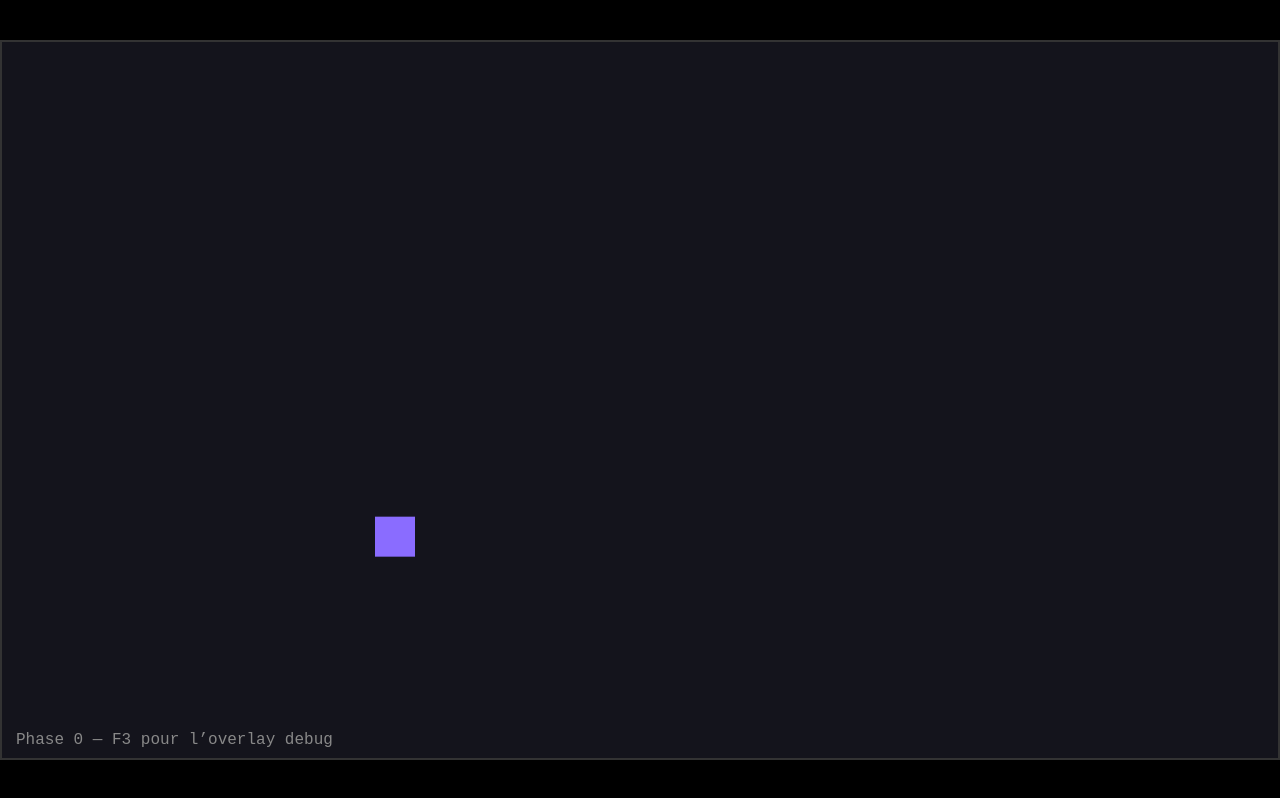
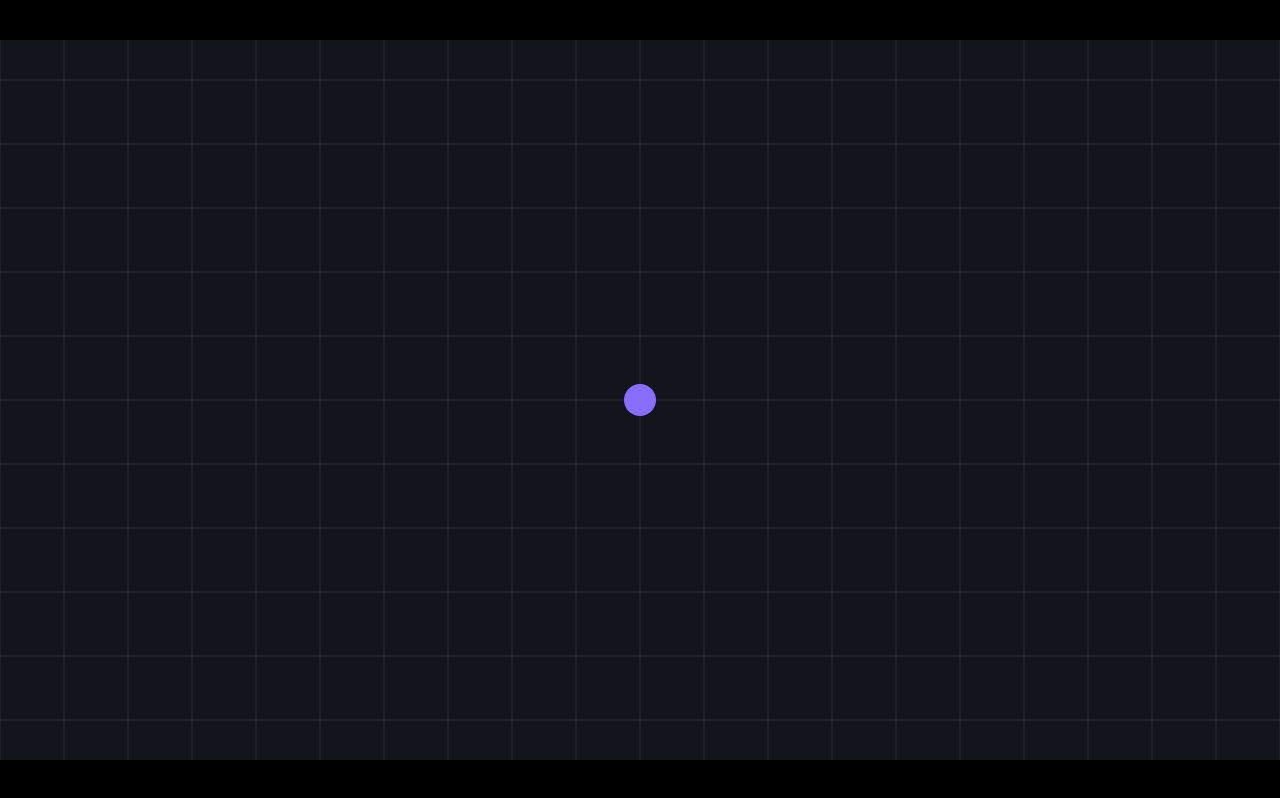
Before and after one commit to aGgm0/survivor, a website built with Vite: page index.html in a window 1280 px wide. Built offline with nearby package versions, Linux system fonts and the light colour scheme.

Commit message:
feat: déplacement du joueur, caméra et pause (Phase 1)
- Input clavier via event.code (ZQSD sur AZERTY, WASD sur QWERTY, flèches)
- Joueur avec diagonale normalisée, stats dans src/data/player.ts
- Caméra rigide centrée sur le joueur + grille de fond infinie
- Interpolation au rendu (alpha) pour un mouvement fluide à 144/240 Hz
- Pause simple (Échap / P) avec overlay HTML
- Suppression de la scène de démo, tests du joueur et de la normalisation

Co-Authored-By: Claude Opus 5.5 <noreply@anthropic.com>

```diff
--- /dev/null
+++ b/src/core/Camera.ts
@@ -0,0 +1,41 @@
+import { LOGICAL_HEIGHT, LOGICAL_WIDTH } from './Renderer';
+
+/**
+ * Caméra 2D. Les entités ont des coordonnées "monde" ; la caméra décale le dessin
+ * pour que le point qu'elle regarde (x, y) apparaisse au centre de l'écran.
+ */
+export class Camera {
+  /** Point du monde au centre de l'écran. */
+  x = 0;
+  y = 0;
+
+  /** Bords du monde visibles à l'écran (pour ne dessiner que ce qui se voit). */
+  get left(): number {
+    return this.x - LOGICAL_WIDTH / 2;
+  }
+  get top(): number {
+    return this.y - LOGICAL_HEIGHT / 2;
+  }
+  get right(): number {
+    return this.x + LOGICAL_WIDTH / 2;
+  }
+  get bottom(): number {
+    return this.y + LOGICAL_HEIGHT / 2;
+  }
+
+  lookAt(x: number, y: number): void {
+    this.x = x;
+    this.y = y;
+  }
+
+  /** À partir d'ici, on dessine en coordonnées monde. Toujours fermer avec `end()`. */
+  begin(ctx: CanvasRenderingContext2D): void {
+    ctx.save();
+    ctx.translate(-this.left, -this.top);
+  }
+
+  /** Retour aux coordonnées écran (pour dessiner du texte fixe par-dessus, par exemple). */
+  end(ctx: CanvasRenderingContext2D): void {
+    ctx.restore();
+  }
+}
--- a/src/core/Game.ts
+++ b/src/core/Game.ts
@@ -1,6 +1,7 @@
 import type { Renderer } from './Renderer';
 import type { Scene } from './Scene';
 import type { DebugOverlay } from './DebugOverlay';
+import type { Input } from './Input';
 
 /** 60 updates de logique par seconde, quel que soit le FPS de l'écran. */
 export const FIXED_STEP = 1 / 60;
@@ -27,6 +28,7 @@ export class Game {
   constructor(
     private readonly renderer: Renderer,
     private readonly debug: DebugOverlay,
+    private readonly input: Input,
   ) {
     // Onglet caché → on arrête la boucle. Au retour, on repart d'un temps propre
     // pour ne pas "rattraper" les secondes passées ailleurs.
@@ -64,12 +66,18 @@ export class Game {
 
     while (this.accumulator >= FIXED_STEP) {
       this.scene?.update(FIXED_STEP);
+      this.input.endUpdate();
       this.debug.countUpdate();
       this.accumulator -= FIXED_STEP;
     }
 
+    // Interpolation : l'accumulateur contient le temps "pas encore simulé".
+    // alpha = 0,4 → on est à 40 % du chemin vers la prochaine update, donc on dessine
+    // les entités à 40 % entre leur position précédente et l'actuelle. Mouvement fluide à 144/240 Hz.
+    const alpha = this.accumulator / FIXED_STEP;
+
     this.renderer.clear();
-    this.scene?.render(this.renderer.ctx);
+    this.scene?.render(this.renderer.ctx, alpha);
     this.debug.countFrame(frameTime);
 
     requestAnimationFrame(this.frame);
--- /dev/null
+++ b/src/core/Input.ts
@@ -0,0 +1,49 @@
+/**
+ * État du clavier, lu par la logique du jeu.
+ *
+ * On stocke `event.code` (position physique de la touche) et pas `event.key`
+ * (lettre imprimée) : "KeyW" désigne la touche Z sur un AZERTY et W sur un QWERTY,
+ * donc une seule config marche pour les deux claviers.
+ */
+export class Input {
+  private readonly held = new Set<string>();
+  /** Touches enfoncées depuis la dernière update (pour les actions "une fois", comme la pause). */
+  private readonly pressed = new Set<string>();
+
+  constructor(target: Window) {
+    target.addEventListener('keydown', (e) => {
+      // `repeat` = événement auto-répété quand on garde la touche enfoncée : ce n'est pas un nouvel appui.
+      if (!e.repeat) this.pressed.add(e.code);
+      this.held.add(e.code);
+    });
+    target.addEventListener('keyup', (e) => {
+      this.held.delete(e.code);
+    });
+    // Si on alt-tab en tenant une touche, le keyup n'arrive jamais : sans ça,
+    // le joueur continuerait d'avancer tout seul au retour.
+    target.addEventListener('blur', () => {
+      this.held.clear();
+      this.pressed.clear();
+    });
+  }
+
+  /** Vrai si au moins une des touches est maintenue. */
+  isDown(codes: readonly string[]): boolean {
+    for (const code of codes) if (this.held.has(code)) return true;
+    return false;
+  }
+
+  /** Vrai si au moins une des touches vient d'être appuyée (une seule fois par appui). */
+  wasPressed(codes: readonly string[]): boolean {
+    for (const code of codes) if (this.pressed.has(code)) return true;
+    return false;
+  }
+
+  /**
+   * Appelé par Game après chaque update. Les appuis sont gardés jusqu'à ce qu'une
+   * update les ait vus : une frame à 240 Hz peut ne contenir aucune update.
+   */
+  endUpdate(): void {
+    this.pressed.clear();
+  }
+}
--- a/src/core/math.ts
+++ b/src/core/math.ts
@@ -1,3 +1,24 @@
+export interface Vec2 {
+  x: number;
+  y: number;
+}
+
+/**
+ * Écrit dans `out` le vecteur (x, y) ramené à une longueur de 1, ou (0, 0) s'il est nul.
+ * On écrit dans un objet fourni au lieu d'en renvoyer un nouveau : zéro allocation dans la boucle.
+ */
+export function normalizeInto(x: number, y: number, out: Vec2): Vec2 {
+  const length = Math.hypot(x, y);
+  if (length === 0) {
+    out.x = 0;
+    out.y = 0;
+  } else {
+    out.x = x / length;
+    out.y = y / length;
+  }
+  return out;
+}
+
 export function clamp(value: number, min: number, max: number): number {
   return value < min ? min : value > max ? max : value;
 }
--- /dev/null
+++ b/src/data/controls.ts
@@ -0,0 +1,9 @@
+// Touches par action, en `event.code` (position physique) :
+// KeyW/KeyA/KeyS/KeyD = ZQSD sur AZERTY, WASD sur QWERTY.
+export const CONTROLS = {
+  up: ['KeyW', 'ArrowUp'],
+  down: ['KeyS', 'ArrowDown'],
+  left: ['KeyA', 'ArrowLeft'],
+  right: ['KeyD', 'ArrowRight'],
+  pause: ['Escape', 'KeyP'],
+} as const;
--- /dev/null
+++ b/src/data/player.ts
@@ -0,0 +1,14 @@
+// Stats de base du joueur (voir CLAUDE.md § 5.2).
+export const PLAYER_BASE = {
+  maxHp: 100,
+  /** px/s */
+  speed: 200,
+  /** px, rayon dans lequel les gemmes d'XP sont attirées */
+  pickupRadius: 60,
+  /** réduction plate des dégâts reçus */
+  armor: 0,
+  /** s d'invincibilité après un coup */
+  invincibilityTime: 0.5,
+  /** px, taille du joueur (affichage et future hitbox) */
+  radius: 16,
+} as const;
--- /dev/null
+++ b/src/entities/Player.ts
@@ -0,0 +1,50 @@
+import { lerp, normalizeInto, type Vec2 } from '../core/math';
+import { PLAYER_BASE } from '../data/player';
+
+const PLAYER_COLOR = '#8a6cff';
+
+export class Player {
+  x = 0;
+  y = 0;
+  /** Position à l'update précédente : sert à l'interpolation au rendu. */
+  prevX = 0;
+  prevY = 0;
+  speed: number = PLAYER_BASE.speed;
+  readonly radius: number = PLAYER_BASE.radius;
+
+  // Réutilisé à chaque update pour ne pas allouer d'objet.
+  private readonly dir: Vec2 = { x: 0, y: 0 };
+
+  /**
+   * `axisX` / `axisY` valent -1, 0 ou 1 (directions demandées par le joueur).
+   * On reçoit des nombres plutôt que l'Input : Player reste testable sans clavier.
+   */
+  update(dt: number, axisX: number, axisY: number): void {
+    this.syncPrevious();
+    // Sans normalisation, la diagonale (1, 1) a une longueur de ~1,41 : on irait 41 % plus vite.
+    normalizeInto(axisX, axisY, this.dir);
+    this.x += this.dir.x * this.speed * dt;
+    this.y += this.dir.y * this.speed * dt;
+  }
+
+  /** Aligne la position précédente sur l'actuelle (début d'update, pause, téléportation). */
+  syncPrevious(): void {
+    this.prevX = this.x;
+    this.prevY = this.y;
+  }
+
+  renderX(alpha: number): number {
+    return lerp(this.prevX, this.x, alpha);
+  }
+
+  renderY(alpha: number): number {
+    return lerp(this.prevY, this.y, alpha);
+  }
+
+  render(ctx: CanvasRenderingContext2D, alpha: number): void {
+    ctx.fillStyle = PLAYER_COLOR;
+    ctx.beginPath();
+    ctx.arc(this.renderX(alpha), this.renderY(alpha), this.radius, 0, Math.PI * 2);
+    ctx.fill();
+  }
+}
--- a/src/main.ts
+++ b/src/main.ts
@@ -1,7 +1,9 @@
 import { Game } from './core/Game';
 import { Renderer } from './core/Renderer';
 import { DebugOverlay } from './core/DebugOverlay';
-import { DemoScene } from './scenes/DemoScene';
+import { Input } from './core/Input';
+import { GameScene } from './scenes/GameScene';
+import { PauseOverlay } from './ui/PauseOverlay';
 
 function getElement<T extends HTMLElement>(id: string, type: new () => T): T {
   const el = document.getElementById(id);
@@ -11,7 +13,9 @@ function getElement<T extends HTMLElement>(id: string, type: new () => T): T {
 
 const renderer = new Renderer(getElement('game', HTMLCanvasElement));
 const debug = new DebugOverlay(getElement('debug-overlay', HTMLDivElement));
-const game = new Game(renderer, debug);
+const input = new Input(window);
+const pauseOverlay = new PauseOverlay(getElement('pause-overlay', HTMLDivElement));
+const game = new Game(renderer, debug, input);
 
-game.setScene(new DemoScene());
+game.setScene(new GameScene(input, pauseOverlay));
 game.start();
--- a/src/scenes/DemoScene.ts
+++ /dev/null
@@ -1,56 +0,0 @@
-import type { Scene } from '../core/Scene';
-import { LOGICAL_HEIGHT, LOGICAL_WIDTH } from '../core/Renderer';
-
-// Scène temporaire de la Phase 0 : un carré qui rebondit, pour vérifier que la
-// boucle, le dt et la mise à l'échelle marchent. Sera remplacée par GameScene en Phase 1.
-const SQUARE_SIZE = 40;
-const SQUARE_SPEED_X = 300; // px/s
-const SQUARE_SPEED_Y = 200; // px/s
-
-export class DemoScene implements Scene {
-  private x = LOGICAL_WIDTH / 2;
-  private y = LOGICAL_HEIGHT / 2;
-  private vx = SQUARE_SPEED_X;
-  private vy = SQUARE_SPEED_Y;
-
-  enter(): void {}
-  exit(): void {}
-
-  update(dt: number): void {
-    // Vitesse en px/s × dt en s = déplacement en px. Jamais de vitesse "par frame".
-    this.x += this.vx * dt;
-    this.y += this.vy * dt;
-
-    // On recale dans les bords ET on force le sens de la vitesse : inverser seulement
-    // la vitesse peut laisser le carré coincé hors limite (il s'inverse à chaque update).
-    const half = SQUARE_SIZE / 2;
-    if (this.x < half) {
-      this.x = half;
-      this.vx = Math.abs(this.vx);
-    } else if (this.x > LOGICAL_WIDTH - half) {
-      this.x = LOGICAL_WIDTH - half;
-      this.vx = -Math.abs(this.vx);
-    }
-    if (this.y < half) {
-      this.y = half;
-      this.vy = Math.abs(this.vy);
-    } else if (this.y > LOGICAL_HEIGHT - half) {
-      this.y = LOGICAL_HEIGHT - half;
-      this.vy = -Math.abs(this.vy);
-    }
-  }
-
-  render(ctx: CanvasRenderingContext2D): void {
-    // Bordure : permet de voir les limites de la zone 1280×720 dans le letterbox.
-    ctx.strokeStyle = '#333';
-    ctx.lineWidth = 2;
-    ctx.strokeRect(1, 1, LOGICAL_WIDTH - 2, LOGICAL_HEIGHT - 2);
-
-    ctx.fillStyle = '#8a6cff';
-    ctx.fillRect(this.x - SQUARE_SIZE / 2, this.y - SQUARE_SIZE / 2, SQUARE_SIZE, SQUARE_SIZE);
-
-    ctx.fillStyle = '#888';
-    ctx.font = '16px monospace';
-    ctx.fillText('Phase 0 — F3 pour l’overlay debug', 16, LOGICAL_HEIGHT - 16);
-  }
-}
--- /dev/null
+++ b/src/scenes/GameScene.ts
@@ -0,0 +1,83 @@
+import { Camera } from '../core/Camera';
+import type { Input } from '../core/Input';
+import type { Scene } from '../core/Scene';
+import { CONTROLS } from '../data/controls';
+import { Player } from '../entities/Player';
+import type { PauseOverlay } from '../ui/PauseOverlay';
+
+/** px entre deux lignes de la grille de fond */
+const GRID_SIZE = 64;
+const GRID_COLOR = '#2c2c3d';
+
+/** La partie en cours. Map infinie : pas de bords, le joueur va où il veut. */
+export class GameScene implements Scene {
+  private readonly player = new Player();
+  private readonly camera = new Camera();
+  private paused = false;
+
+  constructor(
+    private readonly input: Input,
+    private readonly pauseOverlay: PauseOverlay,
+  ) {}
+
+  enter(): void {
+    this.setPaused(false);
+  }
+
+  exit(): void {
+    this.setPaused(false);
+  }
+
+  update(dt: number): void {
+    if (this.input.wasPressed(CONTROLS.pause)) this.setPaused(!this.paused);
+
+    if (this.paused) {
+      // Le joueur ne bouge plus : sans ça, l'interpolation le ferait osciller
+      // entre son ancienne et sa nouvelle position pendant toute la pause.
+      this.player.syncPrevious();
+      return;
+    }
+
+    const axisX =
+      Number(this.input.isDown(CONTROLS.right)) - Number(this.input.isDown(CONTROLS.left));
+    const axisY = Number(this.input.isDown(CONTROLS.down)) - Number(this.input.isDown(CONTROLS.up));
+    this.player.update(dt, axisX, axisY);
+  }
+
+  render(ctx: CanvasRenderingContext2D, alpha: number): void {
+    // La caméra est un réglage d'affichage, pas de l'état de jeu : la placer ici
+    // sur la position interpolée évite que le joueur "tremble" par rapport au décor.
+    this.camera.lookAt(this.player.renderX(alpha), this.player.renderY(alpha));
+
+    this.camera.begin(ctx);
+    this.renderGrid(ctx);
+    this.player.render(ctx, alpha);
+    this.camera.end(ctx);
+  }
+
+  private setPaused(paused: boolean): void {
+    this.paused = paused;
+    this.pauseOverlay.setVisible(paused);
+  }
+
+  /** Ne dessine que les lignes visibles : la grille paraît infinie sans rien coûter. */
+  private renderGrid(ctx: CanvasRenderingContext2D): void {
+    const cam = this.camera;
+    const startX = Math.floor(cam.left / GRID_SIZE) * GRID_SIZE;
+    const startY = Math.floor(cam.top / GRID_SIZE) * GRID_SIZE;
+
+    // Un seul chemin pour toutes les lignes = un seul appel de dessin (stroke).
+    ctx.beginPath();
+    for (let x = startX; x <= cam.right; x += GRID_SIZE) {
+      ctx.moveTo(x, cam.top);
+      ctx.lineTo(x, cam.bottom);
+    }
+    for (let y = startY; y <= cam.bottom; y += GRID_SIZE) {
+      ctx.moveTo(cam.left, y);
+      ctx.lineTo(cam.right, y);
+    }
+    ctx.strokeStyle = GRID_COLOR;
+    ctx.lineWidth = 1;
+    ctx.stroke();
+  }
+}
--- /dev/null
+++ b/src/ui/PauseOverlay.ts
@@ -0,0 +1,8 @@
+/** Écran "PAUSE" en HTML par-dessus le canvas. */
+export class PauseOverlay {
+  constructor(private readonly el: HTMLElement) {}
+
+  setVisible(visible: boolean): void {
+    this.el.hidden = !visible;
+  }
+}
```
Also changed, not shown: CLAUDE.md (+8 -3 lines), index.html (+4 -0 lines), src/core/Scene.ts (+6 -2 lines), src/style.css (+28 -0 lines), tests/Player.test.ts (added, +40 -0 lines), tests/math.test.ts (+17 -1 lines).
